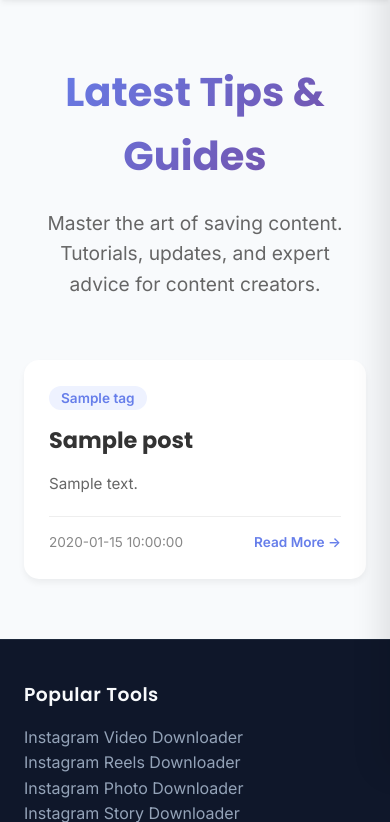
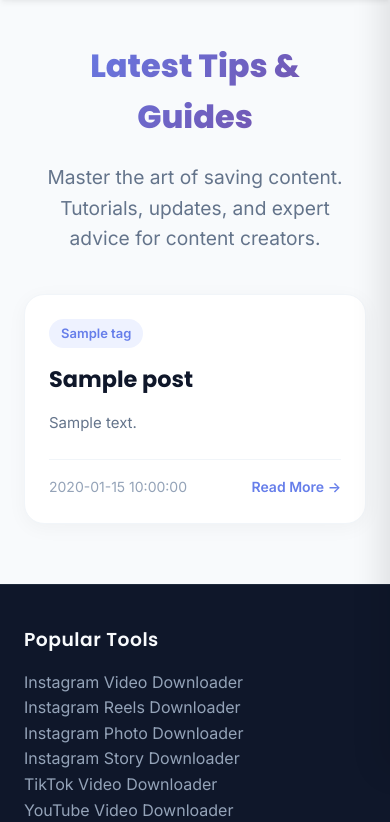
Before and after one commit to Creator521/downloader_flatform, a Python web app: template app/templates/blog_list.html in a window 390 px wide. Shown: the part 73-895 px from the top of the page. Run offline with Jinja, Linux system fonts and the light colour scheme; the template is opened without the code that fills it: most values are stand-ins (such as "Sample title", 1, 10 or a date in 2020).

Commit message:
Fix: Modernize blog layout for mobile, fix tags wrap and container margin overrides

```diff
--- a/app/templates/blog_list.html
+++ b/app/templates/blog_list.html
@@ -4,35 +4,33 @@
 {% block description %}Read our latest guides on how to download videos from Instagram, YouTube, TikTok, and more. Stay updated with the best tips and tools.{% endblock %}
 
 {% block content %}
-<section class="blog-header" style="text-align: center; padding: 60px 20px;">
-    <h1 style="font-size: 2.5rem; margin-bottom: 20px; background: linear-gradient(135deg, var(--primary), var(--secondary)); -webkit-background-clip: text; -webkit-text-fill-color: transparent;">
+<section class="blog-header">
+    <h1 class="blog-title">
         Latest Tips & Guides
     </h1>
-    <p style="font-size: 1.2rem; color: #666; max-width: 600px; margin: 0 auto;">
+    <p class="blog-subtitle">
         Master the art of saving content. Tutorials, updates, and expert advice for content creators.
     </p>
 </section>
 
-<section class="blog-grid" style="display: grid; grid-template-columns: repeat(auto-fill, minmax(300px, 1fr)); gap: 30px; margin-bottom: 60px;">
+<section class="blog-grid">
     {% for slug, post in posts.items() %}
-    <article class="blog-card" style="background: white; border-radius: 15px; overflow: hidden; box-shadow: 0 4px 6px rgba(0,0,0,0.05); transition: transform 0.3s ease;">
-        <div class="card-content" style="padding: 25px;">
-            <div class="tags" style="margin-bottom: 15px;">
+    <article class="blog-card">
+        <div class="card-content">
+            <div class="blog-tags-list">
                 {% for tag in post.tags %}
-                <span style="background: #eef2ff; color: var(--primary); padding: 4px 12px; border-radius: 20px; font-size: 0.85rem; font-weight: 600; margin-right: 5px;">{{ tag }}</span>
+                <span class="blog-tag-badge">{{ tag }}</span>
                 {% endfor %}
             </div>
-            <h2 style="font-size: 1.4rem; margin-bottom: 15px; line-height: 1.4;">
-                <a href="/blog/{{ slug }}" style="text-decoration: none; color: var(--text); transition: color 0.2s;">
-                    {{ post.title }}
-                </a>
+            <h2>
+                <a href="/blog/{{ slug }}">{{ post.title }}</a>
             </h2>
-            <p style="color: #666; margin-bottom: 20px; font-size: 0.95rem; display: -webkit-box; -webkit-line-clamp: 3; -webkit-box-orient: vertical; overflow: hidden;">
+            <p class="blog-excerpt">
                 {{ post.description }}
             </p>
-            <div class="meta" style="display: flex; justify-content: space-between; align-items: center; border-top: 1px solid #eee; padding-top: 15px; font-size: 0.85rem; color: #888;">
+            <div class="blog-meta-footer">
                 <span>{{ post.date }}</span>
-                <a href="/blog/{{ slug }}" style="color: var(--primary); text-decoration: none; font-weight: 600;">Read More →</a>
+                <a href="/blog/{{ slug }}" class="read-more">Read More →</a>
             </div>
         </div>
     </article>
@@ -40,12 +38,113 @@
 </section>
 
 <style>
+    .blog-header {
+        text-align: center;
+        padding: 60px 20px;
+    }
+    .blog-title {
+        font-size: 2.5rem;
+        margin-bottom: 20px;
+        background: linear-gradient(135deg, var(--primary), var(--secondary));
+        -webkit-background-clip: text;
+        background-clip: text;
+        -webkit-text-fill-color: transparent;
+        font-weight: 800;
+    }
+    .blog-subtitle {
+        font-size: 1.2rem;
+        color: #64748b;
+        max-width: 600px;
+        margin: 0 auto;
+    }
+    .blog-grid {
+        display: grid;
+        grid-template-columns: repeat(auto-fill, minmax(280px, 1fr));
+        gap: 30px;
+        margin-bottom: 60px;
+    }
+    .blog-card {
+        background: white;
+        border-radius: 20px;
+        overflow: hidden;
+        box-shadow: 0 4px 20px rgba(0,0,0,0.04);
+        border: 1px solid #f1f5f9;
+        transition: transform 0.3s ease, box-shadow 0.3s ease;
+    }
     .blog-card:hover {
         transform: translateY(-5px);
-        box-shadow: 0 10px 20px rgba(0,0,0,0.1) !important;
+        box-shadow: 0 15px 30px rgba(0,0,0,0.08) !important;
+    }
+    .card-content {
+        padding: 30px;
+    }
+    .blog-tags-list {
+        margin-bottom: 16px;
+        display: flex;
+        flex-wrap: wrap;
+        gap: 8px;
+    }
+    .blog-tag-badge {
+        background: #eef2ff;
+        color: var(--primary);
+        padding: 4px 12px;
+        border-radius: 20px;
+        font-size: 13px;
+        font-weight: 600;
+    }
+    .blog-card h2 {
+        font-size: 1.4rem;
+        margin-bottom: 16px;
+        line-height: 1.4;
+    }
+    .blog-card h2 a {
+        text-decoration: none;
+        color: #0f172a;
+        transition: color 0.2s;
     }
     .blog-card h2 a:hover {
         color: var(--primary) !important;
     }
+    .blog-excerpt {
+        color: #64748b;
+        margin-bottom: 24px;
+        font-size: 15px;
+        line-height: 1.6;
+        display: -webkit-box;
+        -webkit-line-clamp: 3;
+        line-clamp: 3;
+        -webkit-box-orient: vertical;
+        overflow: hidden;
+    }
+    .blog-meta-footer {
+        display: flex;
+        justify-content: space-between;
+        align-items: center;
+        border-top: 1px solid #f1f5f9;
+        padding-top: 16px;
+        font-size: 14px;
+        color: #94a3b8;
+    }
+    .read-more {
+        color: var(--primary);
+        text-decoration: none;
+        font-weight: 600;
+        transition: opacity 0.2s;
+    }
+    .read-more:hover {
+        opacity: 0.8;
+    }
+
+    @media (max-width: 768px) {
+        .blog-header {
+            padding: 40px 16px;
+        }
+        .blog-title {
+            font-size: 2rem;
+        }
+        .card-content {
+            padding: 24px;
+        }
+    }
 </style>
 {% endblock %}
```
Also changed, not shown: app/templates/blog_post.html (+110 -31 lines).
